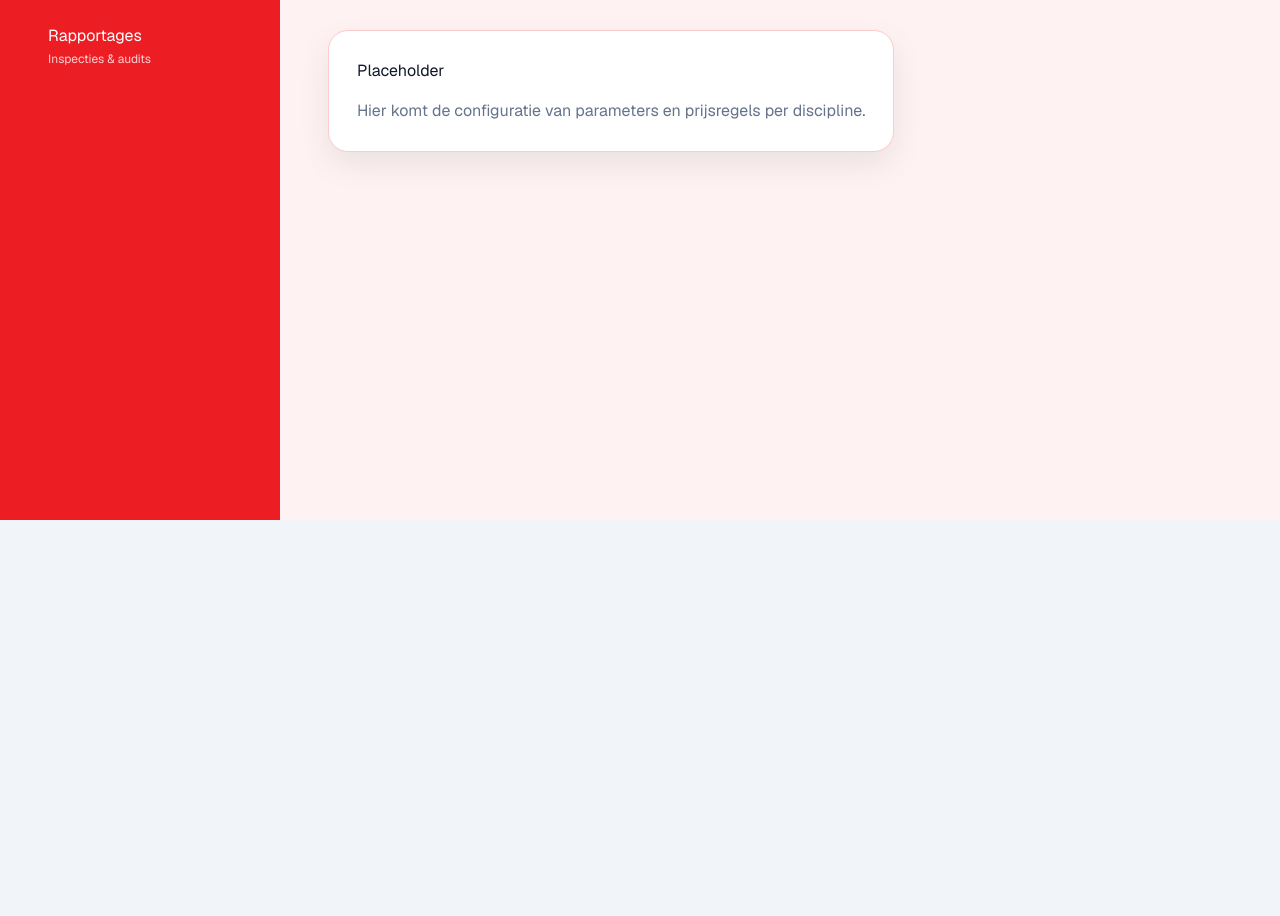
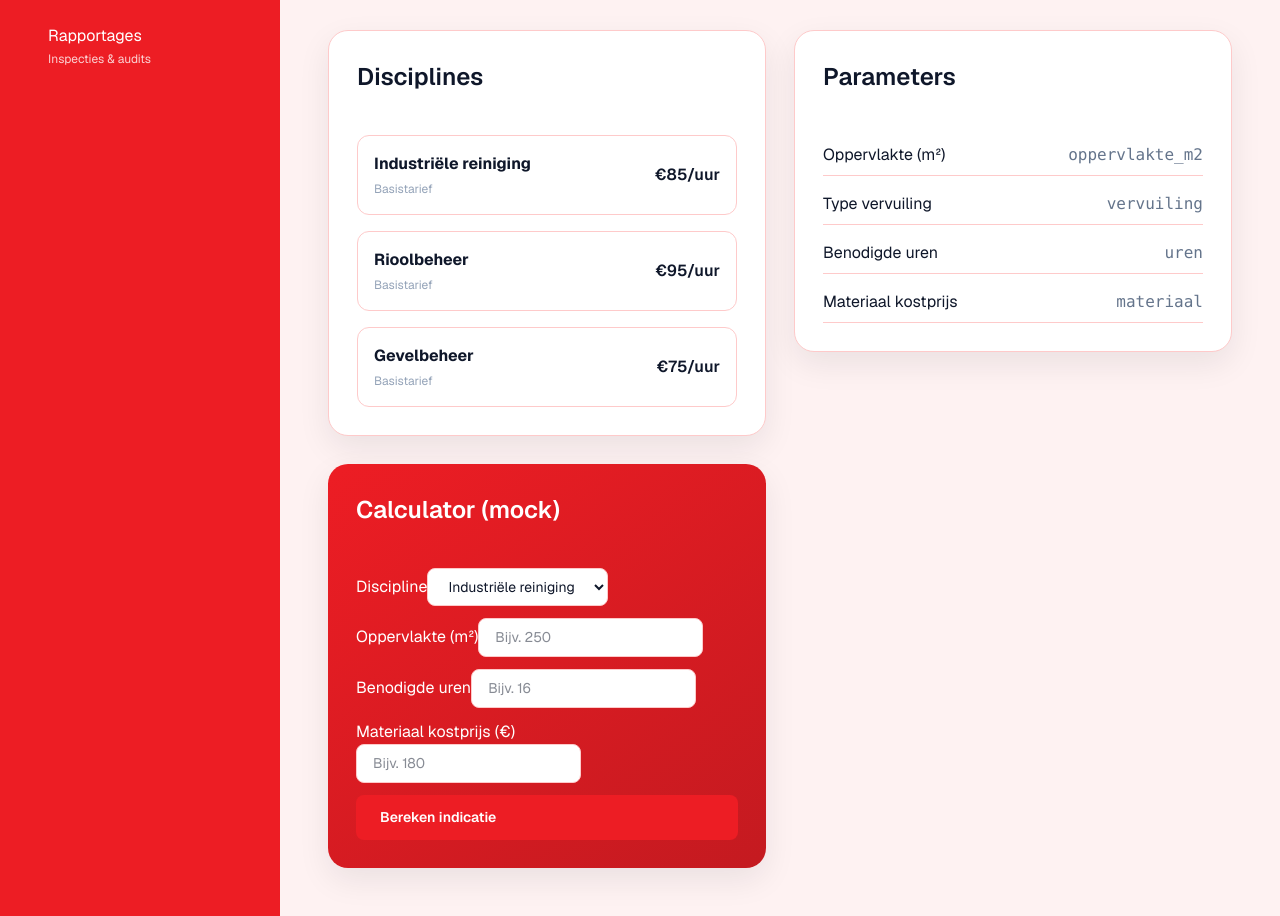
Before and after one commit to media2net-app/mihaelafitness, a Next.js app in the folder demo/demo-dashboard/: page /clients/rimato/leads/offertegenerator in a window 1280 px wide. Shown: the part 280-1196 px from the top of the page. Before the commit the page ends 800 px from the top, so only its background shows below. Built offline with nearby package versions, Linux system fonts and the light colour scheme.

Commit message:
Leads detail pages: populate Offertegenerator, Lead Intake, Pipeline from dataset

```diff
--- a/demo/demo-dashboard/src/app/(clients)/clients/[client]/leads/lead-intake/page.tsx
+++ b/demo/demo-dashboard/src/app/(clients)/clients/[client]/leads/lead-intake/page.tsx
@@ -1,5 +1,6 @@
 import { notFound } from "next/navigation";
 import { findClient } from "@/lib/clients";
+import { rimatoDashboardData } from "@/lib/dashboard-data";
 import Link from "next/link";
 
 type PageProps = { params: Promise<{ client: string }> | { client: string } };
@@ -10,6 +11,7 @@ export default async function LeadIntakePage({ params }: PageProps) {
   if (!client || client.id !== "rimato") {
     notFound();
   }
+  const { intake } = rimatoDashboardData.leads;
   return (
     <div className="page-admin">
       <div className="page-header">
@@ -24,11 +26,60 @@ export default async function LeadIntakePage({ params }: PageProps) {
           ← Terug
         </Link>
       </div>
-      <div className="dashboard-card">
-        <h2>Placeholder</h2>
-        <p style={{ color: "#64748b" }}>
-          Hier komt het intakeformulier en de automatische toewijzingslogica.
-        </p>
+      <div className="dashboard-grid">
+        <section className="dashboard-card">
+          <div className="dashboard-card__header">
+            <h2>Bronnen</h2>
+          </div>
+          <ul style={{ margin: 0, paddingLeft: "1.1rem" }}>
+            {intake.sources.map((s) => (
+              <li key={s}>{s}</li>
+            ))}
+          </ul>
+        </section>
+        <section className="dashboard-card">
+          <div className="dashboard-card__header">
+            <h2>Velden</h2>
+          </div>
+          <div className="dashboard-table">
+            <table>
+              <thead>
+                <tr>
+                  <th>Label</th>
+                  <th>Sleutel</th>
+                </tr>
+              </thead>
+              <tbody>
+                {intake.fields.map((f) => (
+                  <tr key={f.key}>
+                    <td>{f.label}</td>
+                    <td><code>{f.key}</code></td>
+                  </tr>
+                ))}
+              </tbody>
+            </table>
+          </div>
+        </section>
+        <section className="dashboard-card dashboard-card--primary">
+          <div className="dashboard-card__header">
+            <h2>Intakeformulier (mock)</h2>
+          </div>
+          <form
+            onSubmit={(e) => {
+              e.preventDefault();
+              alert("Voorbeeld: lead ingestuurd (mock).");
+            }}
+            style={{ display: "grid", gap: "0.75rem" }}
+          >
+            {intake.fields.slice(0, 5).map((f) => (
+              <label key={f.key}>
+                <span>{f.label}</span>
+                <input className="page-filter" placeholder={f.label} />
+              </label>
+            ))}
+            <button type="submit" className="btn btn--primary">Lead aanmaken</button>
+          </form>
+        </section>
       </div>
     </div>
   );
--- a/demo/demo-dashboard/src/app/(clients)/clients/[client]/leads/offertegenerator/page.tsx
+++ b/demo/demo-dashboard/src/app/(clients)/clients/[client]/leads/offertegenerator/page.tsx
@@ -1,5 +1,6 @@
 import { notFound } from "next/navigation";
 import { findClient } from "@/lib/clients";
+import { rimatoDashboardData } from "@/lib/dashboard-data";
 import Link from "next/link";
 
 type PageProps = { params: Promise<{ client: string }> | { client: string } };
@@ -10,6 +11,7 @@ export default async function OffertegeneratorPage({ params }: PageProps) {
   if (!client || client.id !== "rimato") {
     notFound();
   }
+  const cfg = rimatoDashboardData.leads.offertegenerator;
   return (
     <div className="page-admin">
       <div className="page-header">
@@ -24,11 +26,72 @@ export default async function OffertegeneratorPage({ params }: PageProps) {
           ← Terug
         </Link>
       </div>
-      <div className="dashboard-card">
-        <h2>Placeholder</h2>
-        <p style={{ color: "#64748b" }}>
-          Hier komt de configuratie van parameters en prijsregels per discipline.
-        </p>
+      <div className="dashboard-grid">
+        <section className="dashboard-card">
+          <div className="dashboard-card__header">
+            <h2>Disciplines</h2>
+          </div>
+          <div className="dashboard-list">
+            {cfg.disciplines.map((d) => (
+              <div key={d.id} className="dashboard-list__item" style={{ display: "flex", justifyContent: "space-between", gap: "1rem" }}>
+                <div className="dashboard-list__main">
+                  <strong>{d.name}</strong>
+                  <div className="dashboard-table__meta">Basistarief</div>
+                </div>
+                <div className="dashboard-list__side" style={{ alignItems: "center" }}>
+                  <span style={{ fontWeight: 600 }}>€{d.baseRate}/{d.unit}</span>
+                </div>
+              </div>
+            ))}
+          </div>
+        </section>
+        <section className="dashboard-card">
+          <div className="dashboard-card__header">
+            <h2>Parameters</h2>
+          </div>
+          <ul style={{ listStyle: "none", padding: 0, margin: 0, display: "flex", flexDirection: "column", gap: "0.5rem" }}>
+            {cfg.parameters.map((p) => (
+              <li key={p.key} style={{ display: "flex", justifyContent: "space-between", borderBottom: "1px solid var(--client-border)", padding: "0.5rem 0" }}>
+                <span>{p.label}</span>
+                <code style={{ color: "#64748b" }}>{p.key}</code>
+              </li>
+            ))}
+          </ul>
+        </section>
+        <section className="dashboard-card dashboard-card--primary">
+          <div className="dashboard-card__header">
+            <h2>Calculator (mock)</h2>
+          </div>
+          <form
+            onSubmit={(e) => {
+              e.preventDefault();
+              alert("Voorbeeld: berekening volgt in volgende fase.");
+            }}
+            style={{ display: "grid", gap: "0.75rem" }}
+          >
+            <label>
+              <span>Discipline</span>
+              <select className="page-filter" defaultValue={cfg.disciplines[0]?.id}>
+                {cfg.disciplines.map((d) => (
+                  <option key={d.id} value={d.id}>{d.name}</option>
+                ))}
+              </select>
+            </label>
+            <label>
+              <span>Oppervlakte (m²)</span>
+              <input type="number" min={0} step={1} className="page-filter" placeholder="Bijv. 250" />
+            </label>
+            <label>
+              <span>Benodigde uren</span>
+              <input type="number" min={0} step={0.5} className="page-filter" placeholder="Bijv. 16" />
+            </label>
+            <label>
+              <span>Materiaal kostprijs (€)</span>
+              <input type="number" min={0} step={1} className="page-filter" placeholder="Bijv. 180" />
+            </label>
+            <button type="submit" className="btn btn--primary">Bereken indicatie</button>
+          </form>
+        </section>
       </div>
     </div>
   );
--- a/demo/demo-dashboard/src/app/(clients)/clients/[client]/leads/pipeline/page.tsx
+++ b/demo/demo-dashboard/src/app/(clients)/clients/[client]/leads/pipeline/page.tsx
@@ -1,5 +1,6 @@
 import { notFound } from "next/navigation";
 import { findClient } from "@/lib/clients";
+import { rimatoDashboardData } from "@/lib/dashboard-data";
 import Link from "next/link";
 
 type PageProps = { params: Promise<{ client: string }> | { client: string } };
@@ -10,6 +11,7 @@ export default async function PipelinePage({ params }: PageProps) {
   if (!client || client.id !== "rimato") {
     notFound();
   }
+  const { pipeline } = rimatoDashboardData.leads;
   return (
     <div className="page-admin">
       <div className="page-header">
@@ -24,11 +26,20 @@ export default async function PipelinePage({ params }: PageProps) {
           ← Terug
         </Link>
       </div>
-      <div className="dashboard-card">
-        <h2>Placeholder</h2>
-        <p style={{ color: "#64748b" }}>
-          Hier komt de kanban/gantt weergave met automatische opvolgtaken.
-        </p>
+      <div className="dashboard-grid" style={{ gridTemplateColumns: "repeat(5, 1fr)" }}>
+        {pipeline.stages.map((stage) => (
+          <section key={stage.id} className="dashboard-card">
+            <div className="dashboard-card__header">
+              <h2 style={{ fontSize: "1rem" }}>{stage.name}</h2>
+            </div>
+            <div style={{ display: "flex", flexDirection: "column", gap: "0.5rem" }}>
+              <div className="dashboard-list__item" style={{ background: "var(--client-surface)", borderRadius: "0.5rem", padding: "0.5rem 0.75rem" }}>
+                <strong>Voorbeeld lead</strong>
+                <div className="dashboard-table__meta">Acme BV • Gevelbeheer</div>
+              </div>
+            </div>
+          </section>
+        ))}
       </div>
     </div>
   );
```
